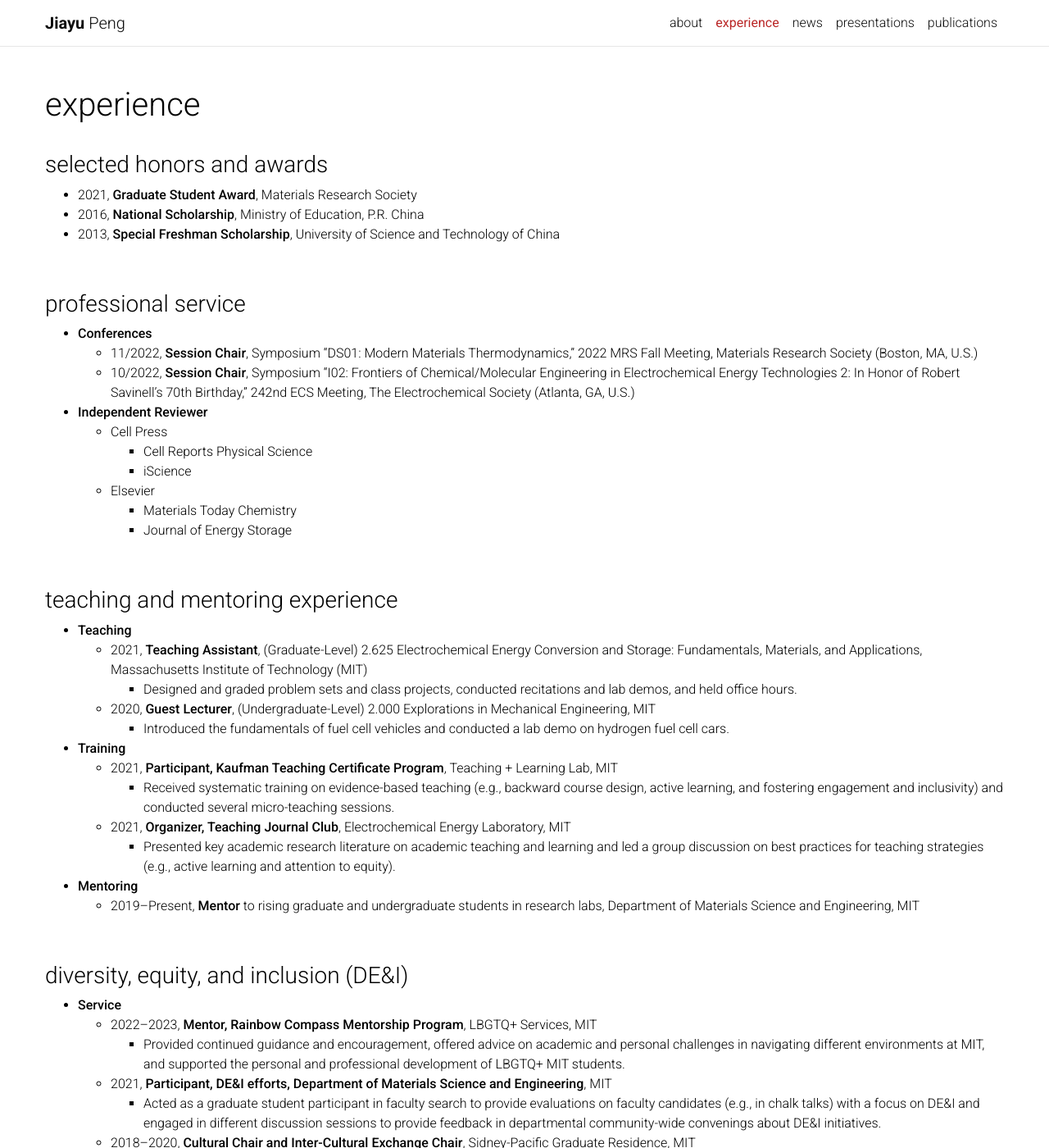
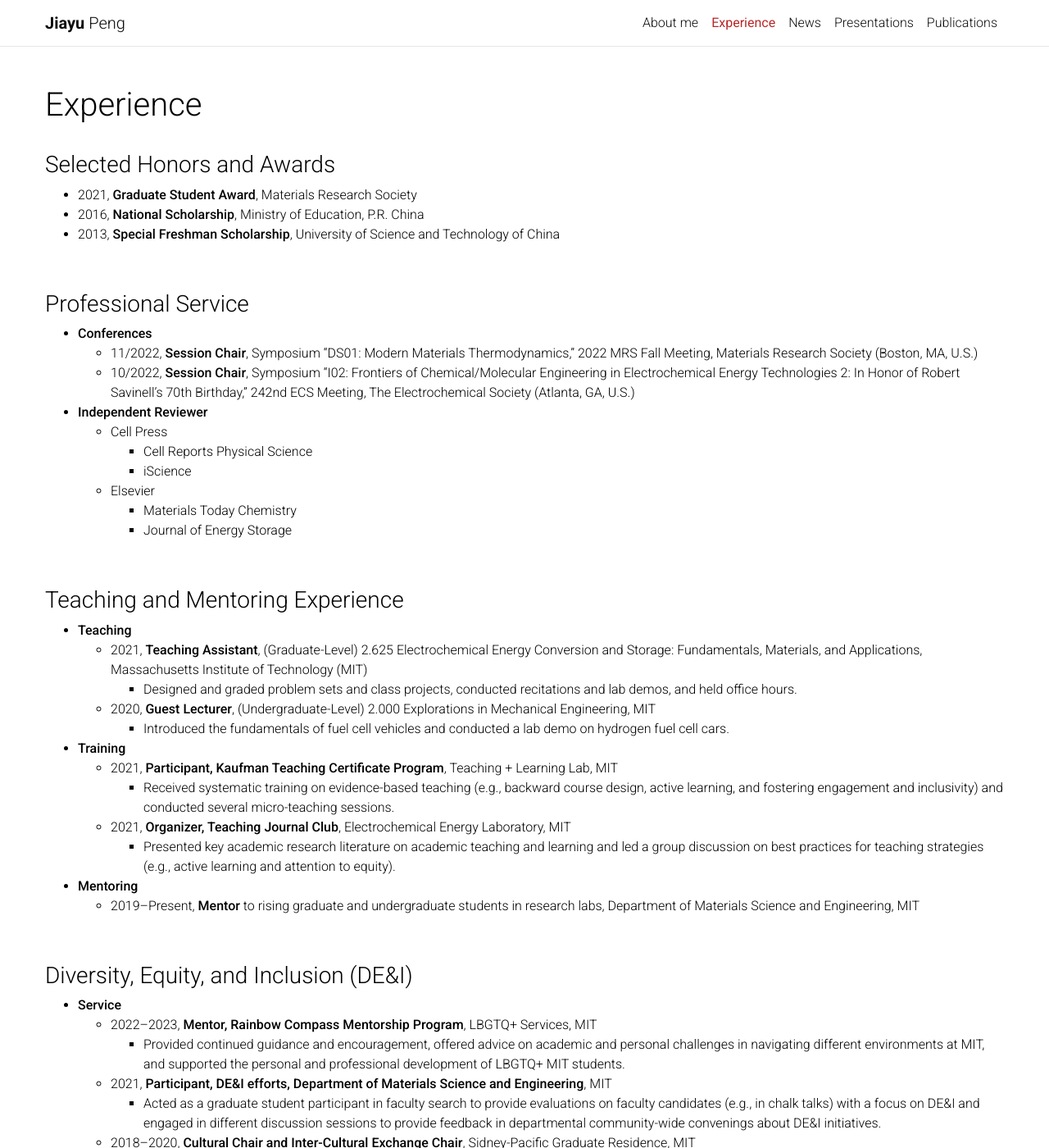
Before and after one commit to jypeng95/jypeng95.github.io, a Jekyll site: the page built from _pages/experience.md, in a window 1280 px wide and 1400 px high. Shown: the whole window at 82% size. Built offline with Jekyll 4.4.1, drawn with Linux system fonts in a browser that asks for light colours; a style sheet for code colours, icons or effects is not loaded; some of the changed text lies outside the part shown.

Commit message:
Update style

```diff
--- a/_includes/selected_papers.html
+++ b/_includes/selected_papers.html
@@ -1,6 +1,6 @@
 
           <div class="publications">
-            <h2>selected publications</h2>
+            <h2>Selected Publications</h2>
             † denotes equal contribution | * denotes corresponding authorship
             <br>
             <br>
--- a/_pages/experience.md
+++ b/_pages/experience.md
@@ -1,12 +1,12 @@
 ---
 layout: page
 permalink: /experience/
-title: experience
+title: Experience
 description:
 nav: true
 ---
 
-### selected honors and awards
+### Selected Honors and Awards
 
 * 2021, [**Graduate Student Award**](https://www.mrs.org/careers-advancement/awards/spring-awards/graduate-student-awards/past-recipients), Materials Research Society
 * 2016, **National Scholarship**, Ministry of Education, P.R. China
@@ -14,7 +14,7 @@ nav: true
 
 <br>
 
-### professional service
+### Professional Service
 
 * **Conferences**
   * 11/2022, **Session Chair**, Symposium "DS01: Modern Materials Thermodynamics," 2022 MRS Fall Meeting, Materials Research Society (Boston, MA, U.S.)
@@ -29,7 +29,7 @@ nav: true
 
 <br>
 
-### teaching and mentoring experience
+### Teaching and Mentoring Experience
 
 * **Teaching**
   * 2021, **Teaching Assistant**, (Graduate-Level) 2.625 Electrochemical Energy Conversion and Storage: Fundamentals, Materials, and Applications, Massachusetts Institute of Technology (MIT)
@@ -47,7 +47,7 @@ and fostering engagement and inclusivity) and conducted several micro-teaching s
 
 <br>
 
-### diversity, equity, and inclusion (DE&I)
+### Diversity, Equity, and Inclusion (DE&I)
 
 * **Service**
   * 2022–2023, [**Mentor, Rainbow Compass Mentorship Program**](https://lbgtq.mit.edu/rainbow-compass-mentorship-program), LBGTQ+ Services, MIT
@@ -64,7 +64,7 @@ and fostering engagement and inclusivity) and conducted several micro-teaching s
 
 <br>
 
-### funding experience
+### Funding Experience
 
 * **Lead Author**
   * 2019–Present, Proposals for awarded high-performance computing resources (e.g., NERSC, XSEDE, and ACCESS)
```
Also changed, not shown: _pages/about.md (+1 -1 lines), _pages/news.md (+1 -1 lines), _pages/presentations.md (+4 -4 lines), _pages/publications.md (+2 -2 lines).
